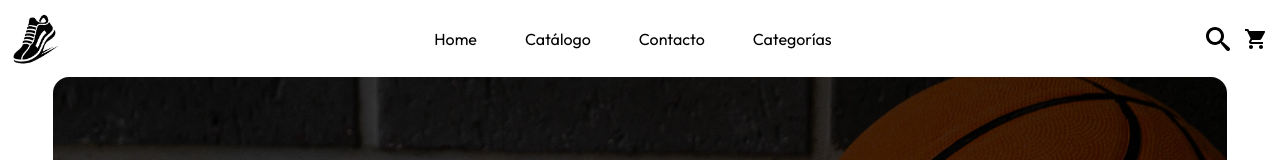
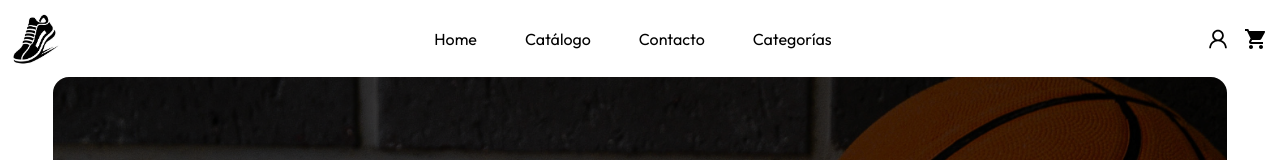
Before and after one commit to Fratega/ecommerce, a Next.js app: page / in a window 1280 px wide. Shown: the top 160 px of the page. Built offline with nearby package versions, Linux system fonts and the light colour scheme.

Commit message:
Agregando links en el header para acceder a la página de login

```diff
--- a/components/header/Navbar.jsx
+++ b/components/header/Navbar.jsx
@@ -2,8 +2,8 @@ import React, { useState } from "react";
 import Image from "next/image";
 import Logo from "../../public/img/Logo.png";
 import { FiAlignJustify } from "react-icons/fi";
-import { ImSearch } from "react-icons/im";
 import { MdShoppingCart } from "react-icons/md";
+import { AiOutlineUser } from "react-icons/ai";
 import Link from "next/link";
 import Navigation from "./Navigation";
 
@@ -26,7 +26,9 @@ const Navbar = () => {
           <Link href="/categorias">Categorías</Link>
         </nav>
         <div className="hidden md:flex gap-3.5 text-2xl">
-          <ImSearch />
+          <Link href="/login">
+            <AiOutlineUser />
+          </Link>
           <MdShoppingCart />
         </div>
 
--- a/components/header/Navigation.jsx
+++ b/components/header/Navigation.jsx
@@ -1,6 +1,5 @@
 import React from "react";
 import Link from "next/link";
-import { AiOutlineClose } from "react-icons/ai";
 
 const Navigation = ({ trigger }) => {
   return (
@@ -14,6 +13,9 @@ const Navigation = ({ trigger }) => {
           <Link href="/categorias" onClick={trigger}>
             Categorias
           </Link>
+          <Link href="/login" onClick={trigger}>
+            Iniciar sesión
+          </Link>
         </div>
       </div>
 
--- a/pages/login.jsx
+++ b/pages/login.jsx
@@ -1,10 +1,16 @@
 import React from "react";
+import Head from "next/head";
 import Image from "next/image";
 import foto from "../public/img/login.jpg";
 import { FcGoogle } from "react-icons/fc";
 
 const Login = () => {
   return (
+    <>
+    <Head>
+      <title>Login de usuarios</title>
+    </Head>
+      <main>
         <section className="grid grid-cols-1 lg:grid-cols-2 w-full h-screen">
           {/* Foto  */}
           <div className="relative h-[25rem] hidden lg:block lg:order-2 lg:h-full">
@@ -88,6 +94,8 @@ const Login = () => {
             </div>
           </div>
         </section>
+      </main>
+    </>
   );
 };
 
```
Lines whose indentation alone changed are shown as unchanged.
